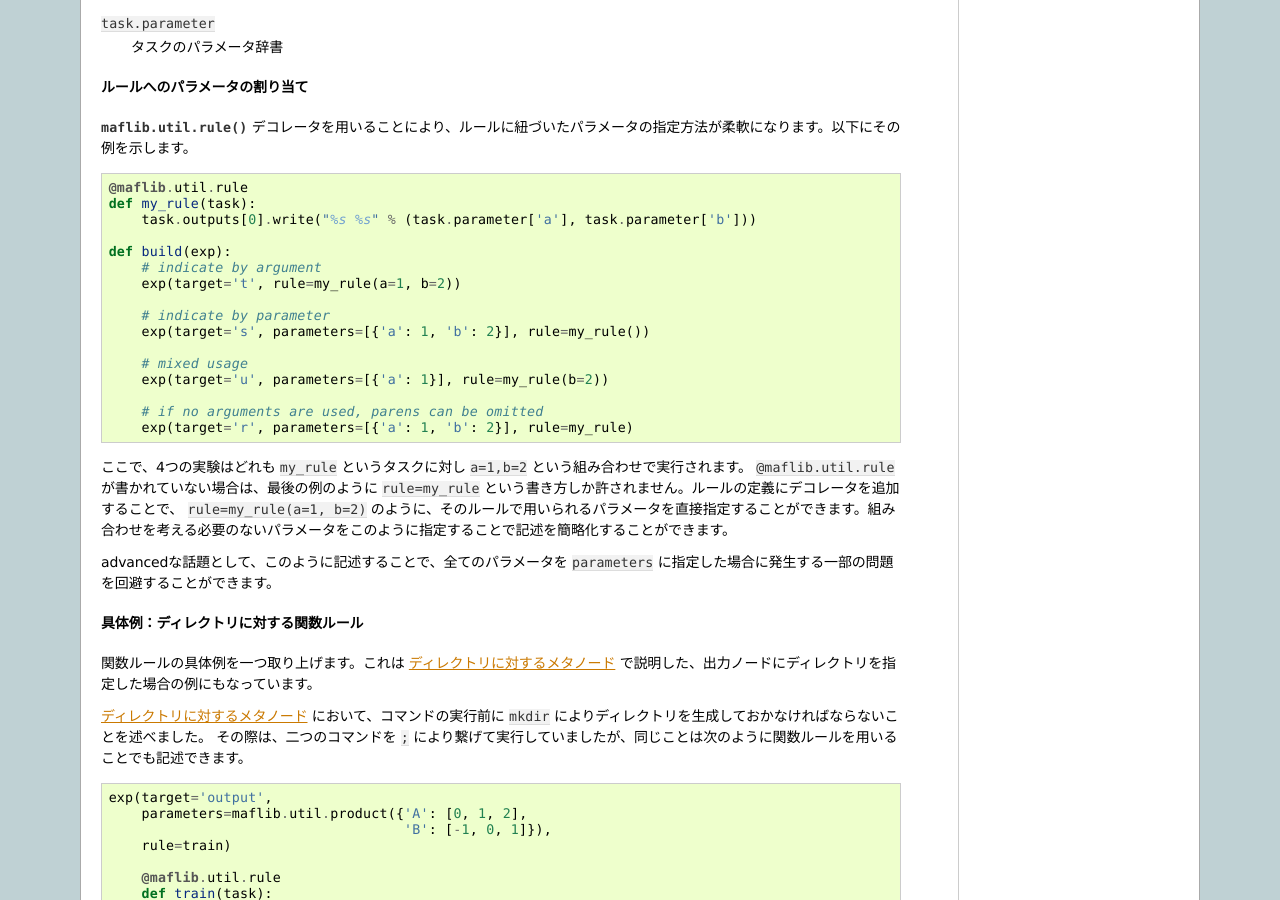
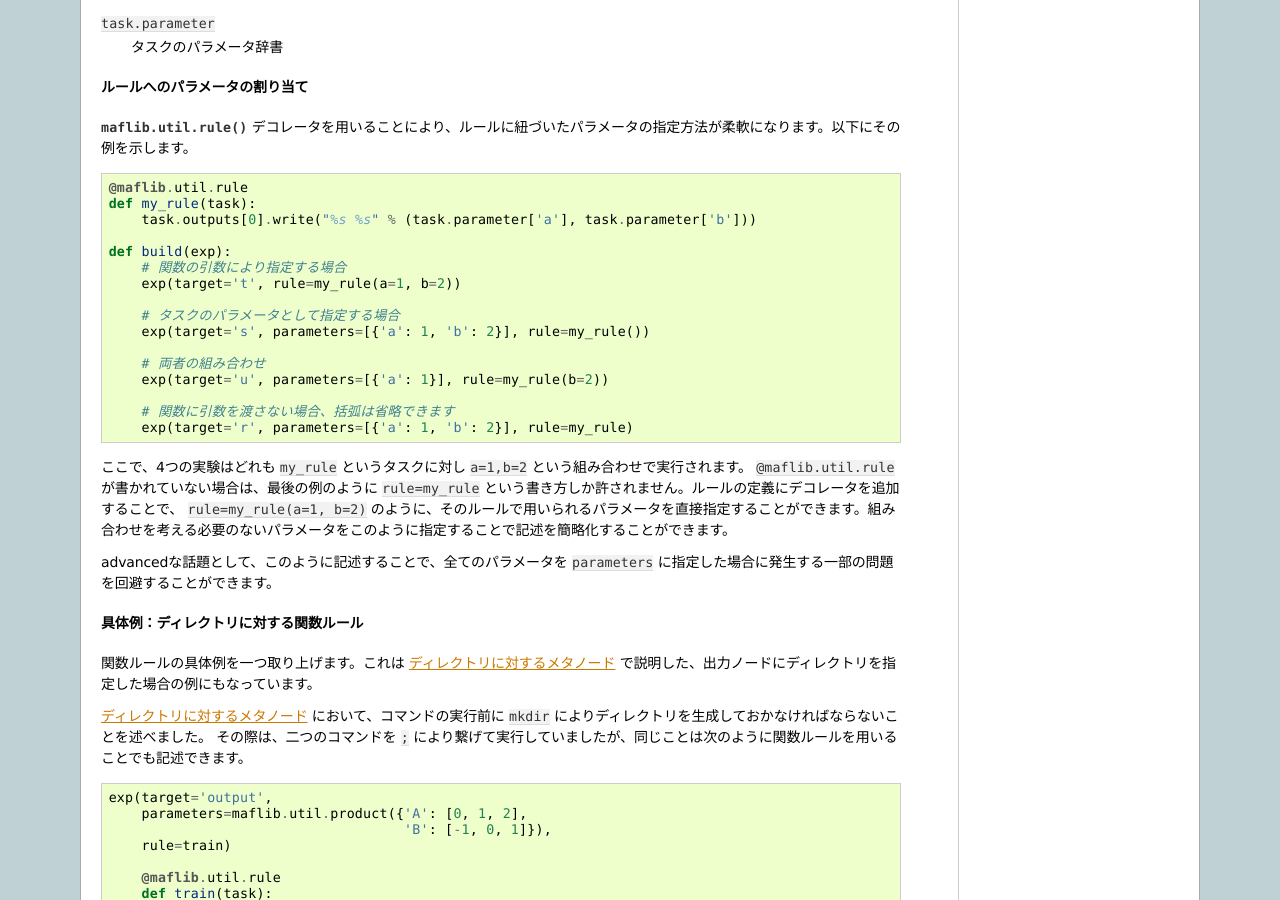
Before and after one commit to pfi/maf, a Sphinx documentation site: the page built from document/source/usage.rst, in a window 1280 px wide and 900 px high, scrolled down 9391 px. Built offline with Sphinx 7.4.7, drawn with Linux system fonts in a browser that asks for light colours; formulas are drawn with MathJax 3.

Commit message:
Translate some comments to Japanese

```diff
--- a/document/source/usage.rst
+++ b/document/source/usage.rst
@@ -497,16 +497,16 @@ mafにおいてルールには3つの種類があります。
        task.outputs[0].write("%s %s" % (task.parameter['a'], task.parameter['b']))
 
    def build(exp):
-       # indicate by argument
+       # 関数の引数により指定する場合
        exp(target='t', rule=my_rule(a=1, b=2))
 
-       # indicate by parameter
+       # タスクのパラメータとして指定する場合
        exp(target='s', parameters=[{'a': 1, 'b': 2}], rule=my_rule())
 
-       # mixed usage
+       # 両者の組み合わせ
        exp(target='u', parameters=[{'a': 1}], rule=my_rule(b=2))
 
-       # if no arguments are used, parens can be omitted
+       # 関数に引数を渡さない場合、括弧は省略できます
        exp(target='r', parameters=[{'a': 1, 'b': 2}], rule=my_rule)
 
 ここで、4つの実験はどれも ``my_rule`` というタスクに対し ``a=1,b=2`` という組み合わせで実行されます。 ``@maflib.util.rule`` が書かれていない場合は、最後の例のように ``rule=my_rule`` という書き方しか許されません。ルールの定義にデコレータを追加することで、 ``rule=my_rule(a=1, b=2)`` のように、そのルールで用いられるパラメータを直接指定することができます。組み合わせを考える必要のないパラメータをこのように指定することで記述を簡略化することができます。
```
